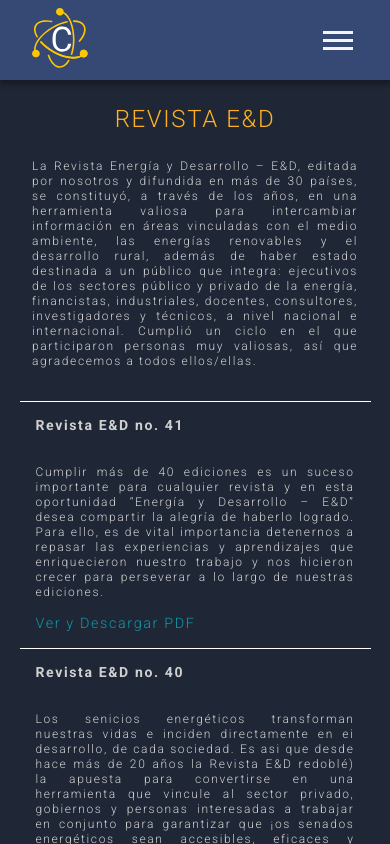
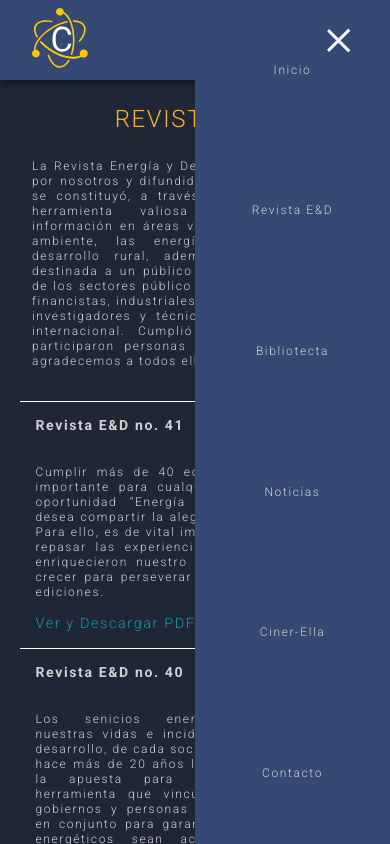
Before and after one commit to KurtGuardia/Ciner, a plain HTML site: page pages/revista.html in a window 390 px wide. Both pictures are taken after a click on the element 338 px from the left and 40 px from the top of the page. Shown: the top 844 px of the page. Drawn offline with Linux system fonts and the light colour scheme.

Commit message:
Added a keyframe to all pages styles and made all the js files to manage hamburger navbar

```diff
--- a/css/style_articulos.css
+++ b/css/style_articulos.css
@@ -319,6 +319,8 @@ footer h3 {
   max-width: 400px;
 }
 
+/* ___________________________________ Animation ___________________________________ */
+
 @keyframes pulse {
   0% {
     transform: scale(1);
@@ -329,6 +331,27 @@ footer h3 {
   100% {
     transform: scale(1);
   }
+}
+
+@keyframes navLinkFade {
+  from {
+    opacity: 0;
+    transform: translateX(50px);
+  }
+  to {
+    opacity: 1;
+    transform: translateX(0px);
+  }
+}
+
+.toggle .line1 {
+  transform: rotate(-45deg) translate(-5px, 6px);
+}
+.toggle .line2 {
+  opacity: 0;
+}
+.toggle .line3 {
+  transform: rotate(45deg) translate(-5px, -6px);
 }
 
 /* ___________________________________ Responsive Design ___________________________________ */
--- a/css/style_biblioteca.css
+++ b/css/style_biblioteca.css
@@ -229,6 +229,28 @@ footer h3{
   max-width: 400px;
 }
 
+/* ___________________________________ Animation ___________________________________ */
+
+.toggle .line1 {
+  transform: rotate(-45deg) translate(-5px, 6px);
+}
+.toggle .line2 {
+  opacity: 0;
+}
+.toggle .line3 {
+  transform: rotate(45deg) translate(-5px, -6px);
+}
+
+@keyframes navLinkFade {
+  from {
+    opacity: 0;
+    transform: translateX(50px);
+  }
+  to {
+    opacity: 1;
+    transform: translateX(0px);
+  }
+}
 /* ___________________________________ Responsive Design ___________________________________ */
 
 @media(max-width: 1025px){
--- a/css/style_ciner-ella.css
+++ b/css/style_ciner-ella.css
@@ -299,6 +299,8 @@ footer h3 {
   max-width: 400px;
 }
 
+/* ___________________________________ Animation ___________________________________ */
+
 @keyframes slideInLeft {
   0% {
     transform: translateX(-100%);
@@ -318,6 +320,28 @@ footer h3 {
     transform: translateX(0%);
   }
 }
+
+@keyframes navLinkFade {
+  from {
+    opacity: 0;
+    transform: translateX(50px);
+  }
+  to {
+    opacity: 1;
+    transform: translateX(0px);
+  }
+}
+
+.toggle .line1 {
+  transform: rotate(-45deg) translate(-5px, 6px);
+}
+.toggle .line2 {
+  opacity: 0;
+}
+.toggle .line3 {
+  transform: rotate(45deg) translate(-5px, -6px);
+}
+
 
 /* ___________________________________ Responsive Design ___________________________________ */
 
--- a/css/style_revista.css
+++ b/css/style_revista.css
@@ -241,6 +241,29 @@ footer h3{
   max-width: 400px;
 }
 
+/* ___________________________________ Animation ___________________________________ */
+
+.toggle .line1 {
+  transform: rotate(-45deg) translate(-5px, 6px);
+}
+.toggle .line2 {
+  opacity: 0;
+}
+.toggle .line3 {
+  transform: rotate(45deg) translate(-5px, -6px);
+}
+
+@keyframes navLinkFade {
+  from {
+    opacity: 0;
+    transform: translateX(50px);
+  }
+  to {
+    opacity: 1;
+    transform: translateX(0px);
+  }
+}
+
 /* ___________________________________ Responsive Design ___________________________________ */
 
 @media (max-width: 1200px) {
--- /dev/null
+++ b/js/app-rev.js
@@ -0,0 +1,24 @@
+const navSlide = () => {
+    const burger2 = document.querySelector('.burger2');
+    const navMini = document.querySelector('.nav-mini');
+    const navLinksMini = document.querySelectorAll('.nav-mini li');
+
+    // Toggle NavBar Mini
+    burger2.addEventListener('click', () => {
+      navMini.classList.toggle('nav-active');
+      // Animate links
+      navLinksMini.forEach((link, index) => {
+        if (link.style.animation) {
+          link.style.animation = '';
+        } else {
+          link.style.animation = `navLinkFade 0.5s ease forwards ${
+            index / 7 + 0.4
+          }s`;
+        }
+      });
+      // Burger Animation
+      burger2.classList.toggle('toggle');
+    });
+  };
+
+  navSlide();
--- a/pages/biblioteca.html
+++ b/pages/biblioteca.html
@@ -109,6 +109,6 @@
 
 
 
-    <script src="../js/app.js"></script>
+    <script src="../js/app-bibl.js"></script>
   </body>
 </html>
--- a/pages/revista.html
+++ b/pages/revista.html
@@ -615,6 +615,6 @@
 </footer>
 
 
-    <script src="../js/app.js"></script>
+    <script src="../js/app-rev.js"></script>
   </body>
 </html>
```
Also changed, not shown: js/app-art.js (+25 -0 lines), js/app-bibl.js (added, +24 -0 lines), js/app-cinll.js (added, +24 -0 lines), pages/ciner-ella.html (+1 -1 lines).
